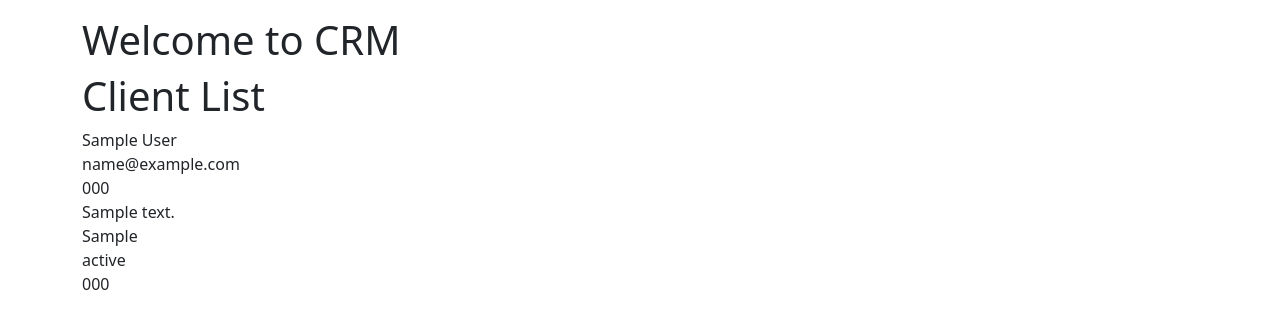
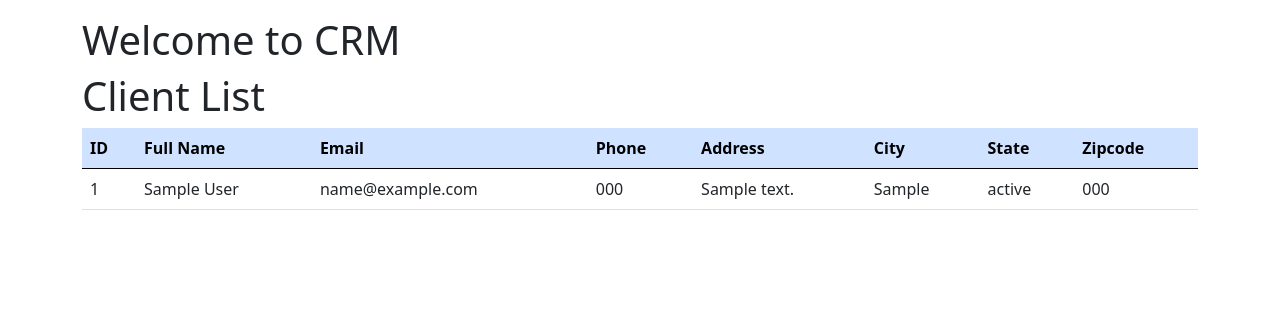
Before and after one commit to thekshitiz/tut-crm, a Django app: page / in a window 1280 px wide. Shown: the part 56-385 px from the top of the page. Run offline with Django 5.2, Linux system fonts and the light colour scheme; a user stored in the database is signed in; tables that the repository leaves empty hold one stand-in row (values such as "Sample post").

Commit message:
client table view updated

```diff
--- a/crm/webapp/templates/home.html
+++ b/crm/webapp/templates/home.html
@@ -4,17 +4,35 @@
 {% if user.is_authenticated %}
 <h1>Client List</h1>
 {% if clients %}
-{% for client in clients %}
-{{ client.full_name }} <br>
-{{ client.email }} <br>
-{{ client.phone }} <br>
-{{ client.address }} <br>
-{{ client.city }} <br>
-{{ client.state }} <br>
-{{ client.zipcode }} <br>
-{% endfor %}
-{% endif %}
-{% else %}
+<table class="table table-hover table-primary">
+    <thead>
+        <tr>
+            <th scope="col">ID</th>
+            <th scope="col">Full Name</th>
+            <th scope="col">Email</th>
+            <th scope="col">Phone</th>
+            <th scope="col">Address</th>
+            <th scope="col">City</th>
+            <th scope="col">State</th>
+            <th scope="col">Zipcode</th>
+        </tr>
+    </thead>
+    <tbody class="table table-striped">
+        {% for client in clients %}
+        <tr>
+            <td>{{ client.id }}</td>
+            <td>{{ client.full_name }}</td>
+            <td>{{ client.email }}</td>
+            <td>{{ client.phone }}</td>
+            <td>{{ client.address }}</td>
+            <td>{{ client.city }}</td>
+            <td>{{ client.state }}</td>
+            <td>{{ client.zipcode }}</td>
+        </tr>
+        {% endfor %}
+    </tbody>
+</table>
+{% endif %} {% else %}
 
 <div class="header-login">
     <form method="post" action="{% url 'home' %}">
```
